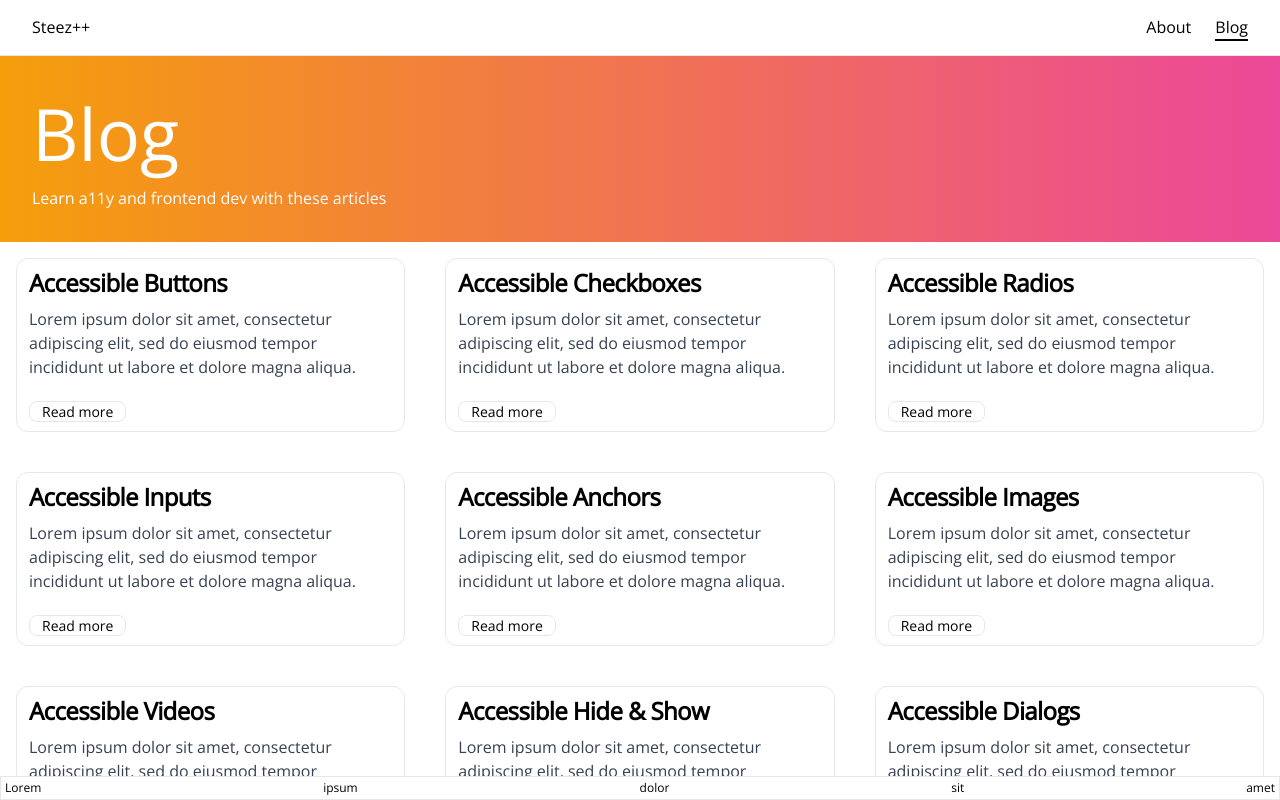
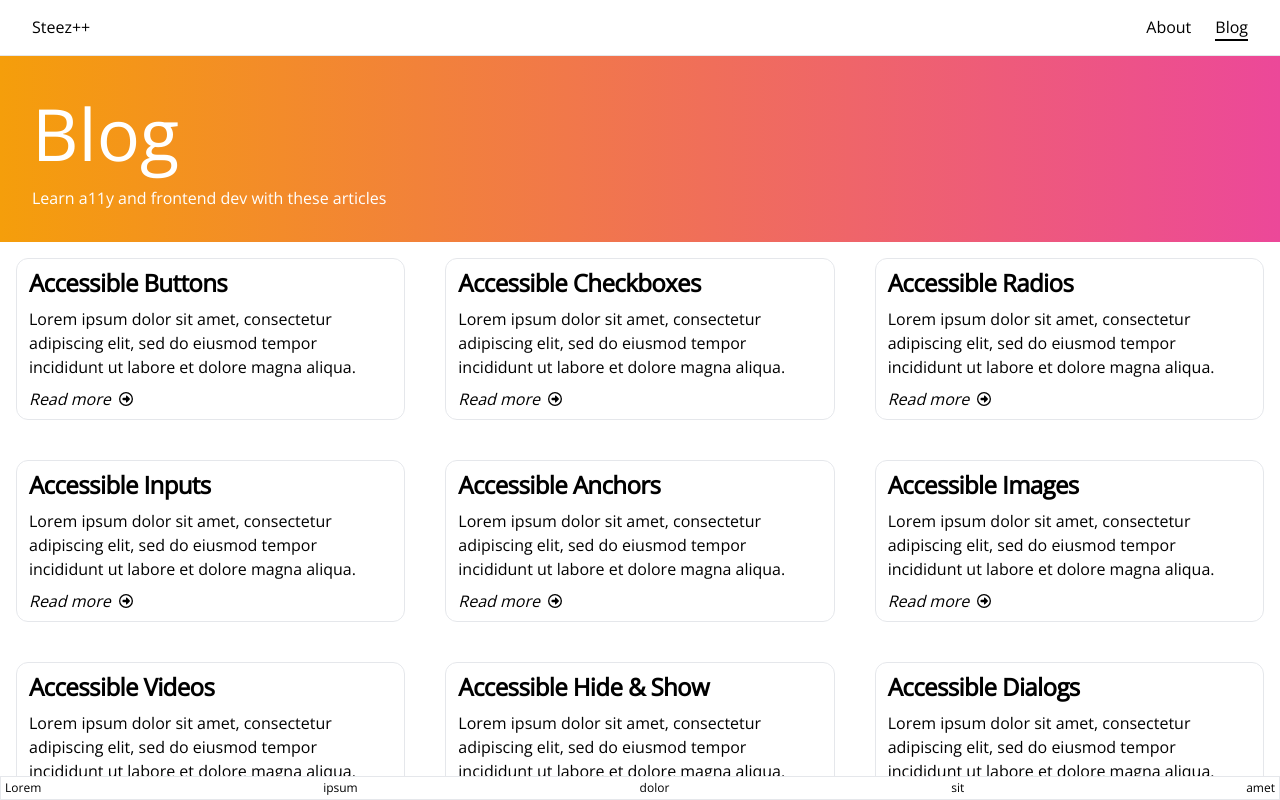
Before and after one commit to steezplusplus/Accessible-Web-Components, a Next.js app: page /blog in a window 1280 px wide. Built offline with nearby package versions, Linux system fonts and the light colour scheme.

Commit message:
feat: idk'

```diff
--- a/app/blog/_components/article/Article.tsx
+++ b/app/blog/_components/article/Article.tsx
@@ -1,4 +1,6 @@
 import Link from 'next/link';
+import { FontAwesomeIcon } from "@fortawesome/react-fontawesome";
+import { faArrowAltCircleRight } from "@fortawesome/free-regular-svg-icons";
 
 export type ArticleProps = {
   title: string;
@@ -15,14 +17,19 @@ export function Article(props: ArticleProps) {
           <h3 className="text-2xl font-bold tracking-tight">{title}</h3>
         </Link>
       </header>
+
       <section className="px-2 py-1">
-        <p className="mb-3 font-light text-gray-700">{description}</p>
+        <p className="font-light">{description}</p>
       </section>
+
       <footer className="px-2 py-1">
-        <Link className="rounded-lg border px-3 text-center text-sm font-medium" href={`/blog/${slug}`}>
-          Read more
+        <Link className="text-xlhover:underline group" href={`blog/${slug}`}>
+          <span className="flex items-center gap-x-2">
+            <i className="italic">Read more</i>
+            <FontAwesomeIcon className="group-hover:translate-x-1 group-focus:translate-x-1" icon={faArrowAltCircleRight} color="black" size="sm" />
+          </span>
         </Link>
       </footer>
-    </article>
+    </article >
   );
 }
```
